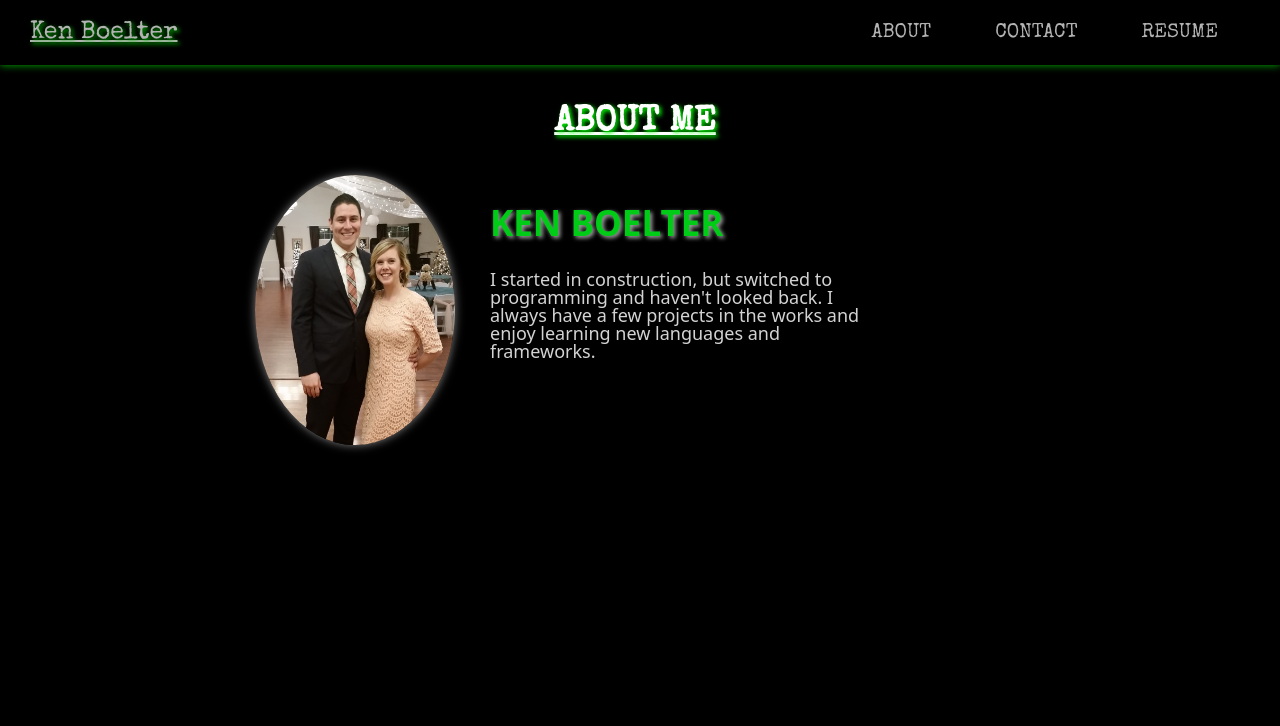
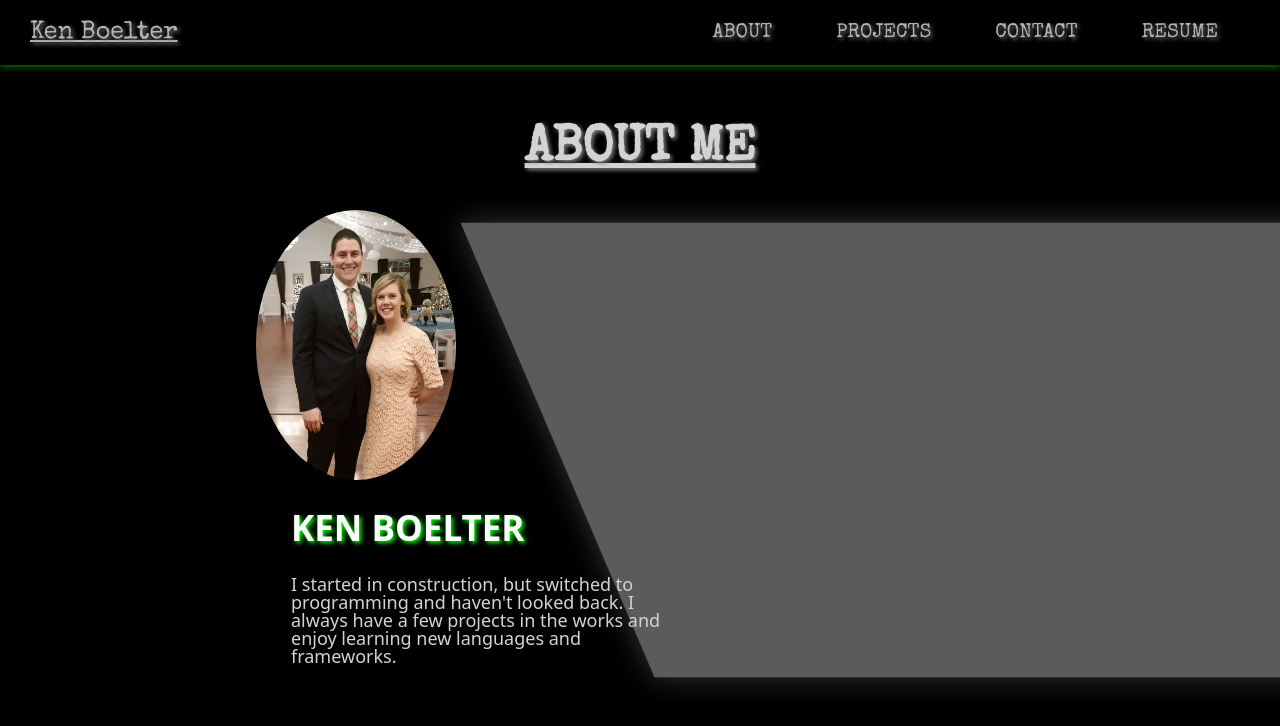
Before and after one commit to krboelter/my-portfolio, a React (Create React App) app: page / in a window 1280 px wide. Shown: the top 726 px of the page. Built offline with nearby package versions, Linux system fonts and the light colour scheme.

Commit message:
added csv

```diff
--- a/src/App.js
+++ b/src/App.js
@@ -14,10 +14,13 @@ function App() {
           <Nav />
           <Buffer />
 
-          <Route exact path='/' component={About} />
-          <Route exact path='/about' component={About} />
-          <Route exact path='/contact' component={Contact} />
-          <Route exact path='/resume' component={Resume} />
+          <Page>
+              <Route exact path='/' component={About} />
+              <Route exact path='/about' component={About} />
+              <Route exact path='/projects' component={Projects} />
+              <Route exact path='/contact' component={Contact} />
+              <Route exact path='/resume' component={Resume} />
+          </Page>
         </Main>
     );
 }
@@ -34,3 +37,8 @@ const Main = styled.div`
 const Buffer = styled.div`
     height: 65px;
 `
+
+const Page = styled.div`
+    width: 60%;
+    margin: 0 auto;
+`
--- a/src/components/About.js
+++ b/src/components/About.js
@@ -4,60 +4,32 @@ import picture from '../images/Me_and_Dee.jpg'
 
 export default function About() {
     return (
-        <Container>
 		<FlexContainer>
-            	<H2>ABOUT ME</H2>
-            	<Content>
-                	<Portrate src={picture}/>
+            <div id='about'></div>
+        	<h2>ABOUT ME</h2>
+            <Portrait src={picture}/>
         	<DesContainer>
             	<H3>KEN BOELTER</H3>
     			<Description>I started in construction, but switched to programming and haven't looked back. I always have a few projects in the works and enjoy
 	            learning new languages and frameworks.
     			</Description>
 			</DesContainer>
-            	</Content>
 		</FlexContainer>
-        </Container>
     )
 }
-
-const Container = styled.div`
-	display: block;
-	float; left;
-    width: 950px;
-    height: 500px;
-	margin-left: 10rem;
-    border-radius: 5px;
-    background-image: linear-gradient(to right, black, 85%, rgba(0, 0, 0, 0));
-`
 
 const FlexContainer = styled.div`
 	display: flex;
     flex-direction: column;
 `
 
-const H2 = styled.h2`
-    color: white;
-    font-family: 'Special Elite', cursive;
-    font-size: 35px;
-    font-weight: bold;
-    text-decoration: underline;
-    text-shadow: 2px 2px 4px #00ff00;
-    margin-bottom: 35px;
-    margin-top: 40px;
-`
-
-const Content = styled.div`
-    display: flex;
-    flex-direction: row;
-    margin: 0 10%;
-`
-
-const Portrate = styled.img`
+const Portrait = styled.img`
+    position: relative;
+    right: 0px;
     width: 200px;
     height: 270px;
     border-radius: 50%;
-    box-shadow: 0 0 10px gray;
+    box-shadow: 0 0 10px black;
 `
 
 const DesContainer = styled.div`
@@ -68,13 +40,13 @@ const DesContainer = styled.div`
 `
 
 const H3 = styled.h3`
-    color: #00cc18;
+    color: white;
     width: 100%;
     margin-top: 30px;
     font-size: 35px;
     font-family: "Noto Sans", sans-serif;
     font-weight: bold;
-    text-shadow: 2px 2px 4px darkgray;
+    text-shadow: 2px 2px 4px #00ff00;
     text-align: left;
 `
 
--- a/src/components/Contact.js
+++ b/src/components/Contact.js
@@ -4,7 +4,7 @@ import styled from 'styled-components'
 export default function Contact() {
     return (
         <Container>
-            <H2>CONTACT</H2>
+            <h2>CONTACT</h2>
             <Div>Email: <Email href="mailto:krboelter@gmail.com? subject=Job Opportunity">krboelter@gmail.com</Email></Div>
         </Container>
     )
@@ -13,26 +13,11 @@ export default function Contact() {
 const Container = styled.div`
 	display: block;
 	float; left;
-    width: 950px;
-    height: 500px;
-	margin-left: 10rem;
     border-radius: 5px;
     background-image: linear-gradient(to right, black, 85%, rgba(0, 0, 0, 0));
 `
 
-const H2 = styled.h2`
-    color: white;
-    font-family: 'Special Elite', cursive;
-    font-size: 35px;
-    font-weight: bold;
-    text-decoration: underline;
-    text-shadow: 2px 2px 4px #00ff00;
-    margin-bottom: 35px;
-    margin-top: 40px;
-`
-
 const Div = styled.div`
-    text-align: left;
     color: white;
 `
 
--- a/src/components/Navigation.js
+++ b/src/components/Navigation.js
@@ -8,6 +8,7 @@ export default function Navigation() {
             <H3>Ken Boelter</H3>
             <Ul>
                 <Li><Link to="/about">ABOUT</Link></Li>
+                <Li><Link to="/projects">PROJECTS</Link></Li>
                 <Li><Link to="/contact">CONTACT</Link></Li>
                 <Li><Link to="/resume">RESUME</Link></Li>
             </Ul>
@@ -32,7 +33,7 @@ const H3 = styled.h3`
     font-family: 'Special Elite', cursive;
     font-size: 25px;
     color: white;
-    text-shadow: 2px 2px 4px #00ff00;
+    text-shadow: 2px 2px 4px darkgray;
     text-decoration: underline;
 `
 const Ul = styled.ul`
--- a/src/components/Projects.js
+++ b/src/components/Projects.js
@@ -5,10 +5,10 @@ export default function Projects() {
     return (
         <Container>
 			<FlexContainer>
-            	<H2>PROJECTS</H2>
+            	<h2>PROJECTS</h2>
             	<Content>
                     <Div>
-					    <iframe src="https://www.savethisjob.com/" title="Save This Job" width="600px" height="350"></iframe>
+					    <iframe src="https://www.savethisjob.com/" title="Save This Job" width="700px" height="500"></iframe>
                     </Div>
             	</Content>
 			</FlexContainer>
@@ -19,28 +19,13 @@ export default function Projects() {
 const Container = styled.div`
 	display: block;
 	float: right;
-    margin-top: 6rem;
-	margin-right: 10rem;
-    width: 950px;
-    height: 500px;
+    width: 100%;
     border-radius: 5px;
-    background-image: linear-gradient(to left, black, 85%, rgba(0, 0, 0, 0));
 `
 
 const FlexContainer = styled.div`
 	display: flex;
     flex-direction: column;
-`
-
-const H2 = styled.h2`
-    color: white;
-    font-family: 'Special Elite', cursive;
-    font-size: 35px;
-    font-weight: bold;
-    text-decoration: underline;
-    text-shadow: 2px 2px 4px #00ff00;
-    margin-bottom: 35px;
-    margin-top: 40px;
 `
 
 const Content = styled.div`
@@ -52,5 +37,6 @@ const Content = styled.div`
 `
 
 const Div = styled.div`
-    box-shadow: 0 0 20px lime;
+    margin-top: 40px;
+    box-shadow: 0 0 16px lime;
 `
--- a/src/components/Resume.js
+++ b/src/components/Resume.js
@@ -3,7 +3,7 @@ import React from 'react'
 export default function Resume() {
     return (
         <div>
-            Hello World
+            <h2>RESUME</h2>
         </div>
     )
 }
--- a/src/index.css
+++ b/src/index.css
@@ -69,8 +69,31 @@ a {
 	color: white;
 	font-size: 20px;
     font-family: 'Special Elite', cursive;
+	text-shadow: 2px 2px 4px darkgray;
+}
+
+h2 {
+	text-align: center;
+    color: lightgray;
+    font-family: 'Special Elite', cursive;
+    font-size: 50px;
+    font-weight: bold;
+    text-decoration: underline;
+    text-shadow: 2px 2px 4px gray;
+    margin-bottom: 35px;
+    margin-top: 60px;
 }
 
 /************
  ***CUSTOM***
  ************/
+
+ #about {
+	 width: 80%;
+	 height: 500px;
+	 z-index: -1;
+	 top: 200px;
+	 background: url("./images/Backdrop.svg");
+	 background-repeat: no-repeat;
+	 position: absolute;
+ }
```
Also changed, not shown: src/images/Backdrop.svg (added). Lines whose indentation alone changed are shown as unchanged.
